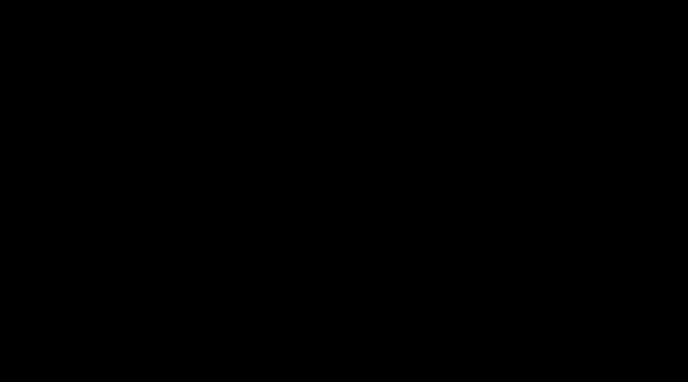
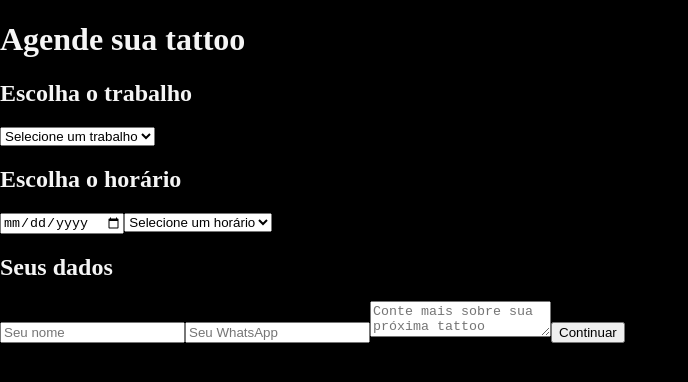
Before and after one commit to nvini16/TATOO, a React (Vite) app: page /Agendamento in a window 1280 px wide. Before the commit this address had no page. Shown: the top 382 px of the page, without its empty margins (0-688 px from the left). Built offline with nearby package versions, Linux system fonts and the light colour scheme.

Commit message:
feat: criar estrutura inicial do agendamento

```diff
--- a/src/App.jsx
+++ b/src/App.jsx
@@ -1,7 +1,8 @@
 import { BrowserRouter, Routes, Route } from 'react-router-dom';
-import Home from './pages/Home';
 import Login from './pages/Login';
 import Cadastro from './pages/Cadastro';
+import Home from './pages/Home';
+import Agendamento from './pages/Agendamentos';
 
 function App() {
   return (
@@ -10,6 +11,7 @@ function App() {
         <Route path="/" element={<Home />} />
         <Route path="/Login" element={<Login />} />
         <Route path="/Cadastro" element={<Cadastro />} />
+        <Route path="/Agendamento" element={<Agendamento />} />
       </Routes>
     </BrowserRouter>
   )
--- /dev/null
+++ b/src/pages/Agendamentos.jsx
@@ -0,0 +1,49 @@
+function Agendamento() {
+    return (
+        <main>
+            <h1>Agende sua tattoo</h1>
+
+            <section>
+                <h2>Escolha o trabalho</h2>
+
+                <select>
+                    <option value="">Selecione um trabalho</option>
+                    <option value="tattoo-pequena">Tattoo pequena</option>
+                    <option value="tattoo-media">Tattoo média</option>
+                    <option value="tattoo-grande">Tattoo grande</option>
+                </select>
+            </section>
+
+            <section>
+                <h2>Escolha o horário</h2>
+
+                <input type="date" />
+
+                <select>
+                    <option value="">Selecione um horário</option>
+                    <option value="09:00">09:00</option>
+                    <option value="10:00">10:00</option>
+                    <option value="11:00">11:00</option>
+                    <option value="14:00">14:00</option>
+                    <option value="15:00">15:00</option>
+                    <option value="16:00">16:00</option>
+                </select>
+            </section>
+
+            <form>
+                <h2>Seus dados</h2>
+
+                <input type="text" placeholder="Seu nome" />
+
+                <input type="tel" placeholder="Seu WhatsApp" />
+
+                <textarea placeholder="Conte mais sobre sua próxima tattoo"></textarea>
+
+                <button type="submit">Continuar</button>
+
+            </form>
+        </main>
+    );
+}
+
+export default Agendamento
```
